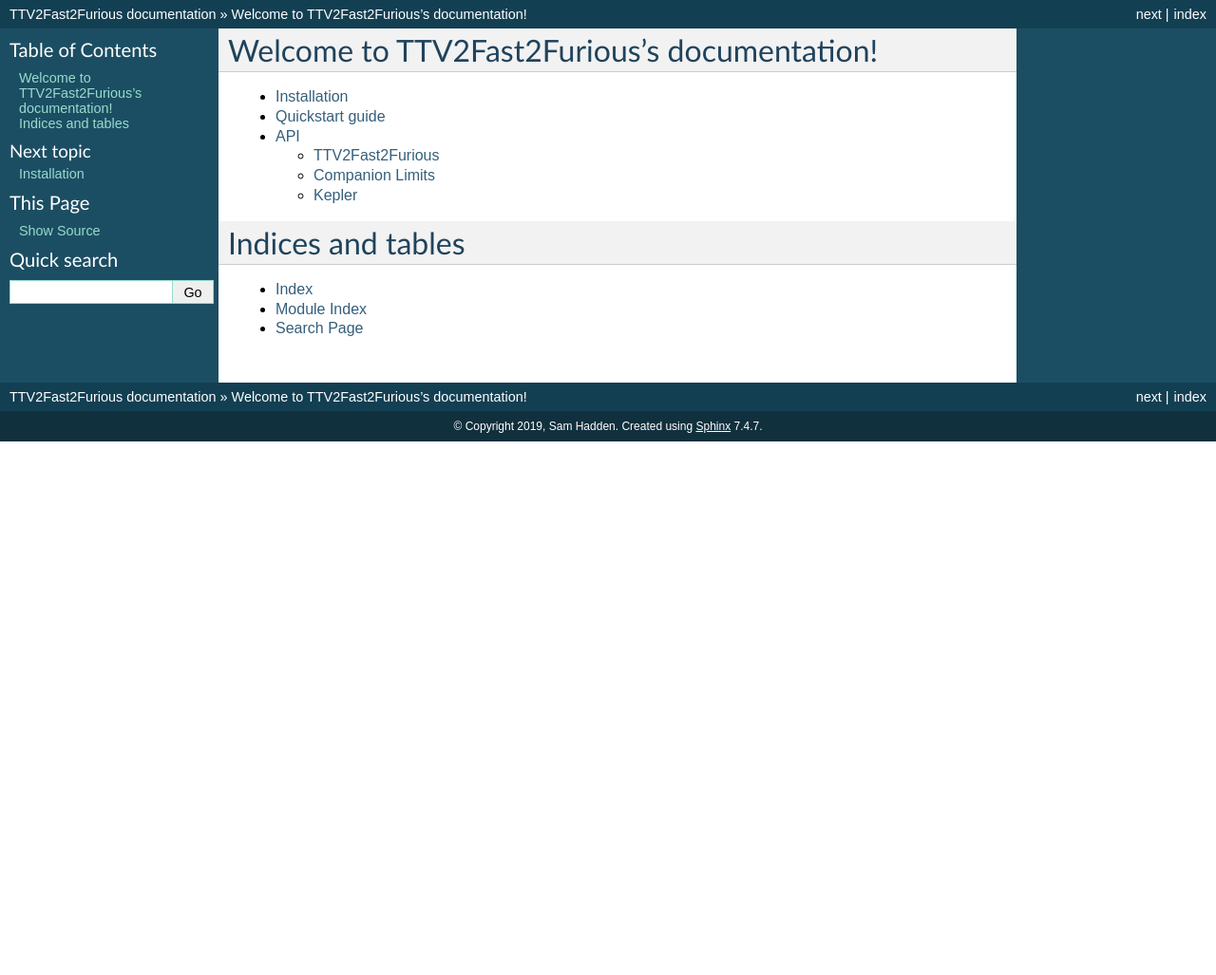
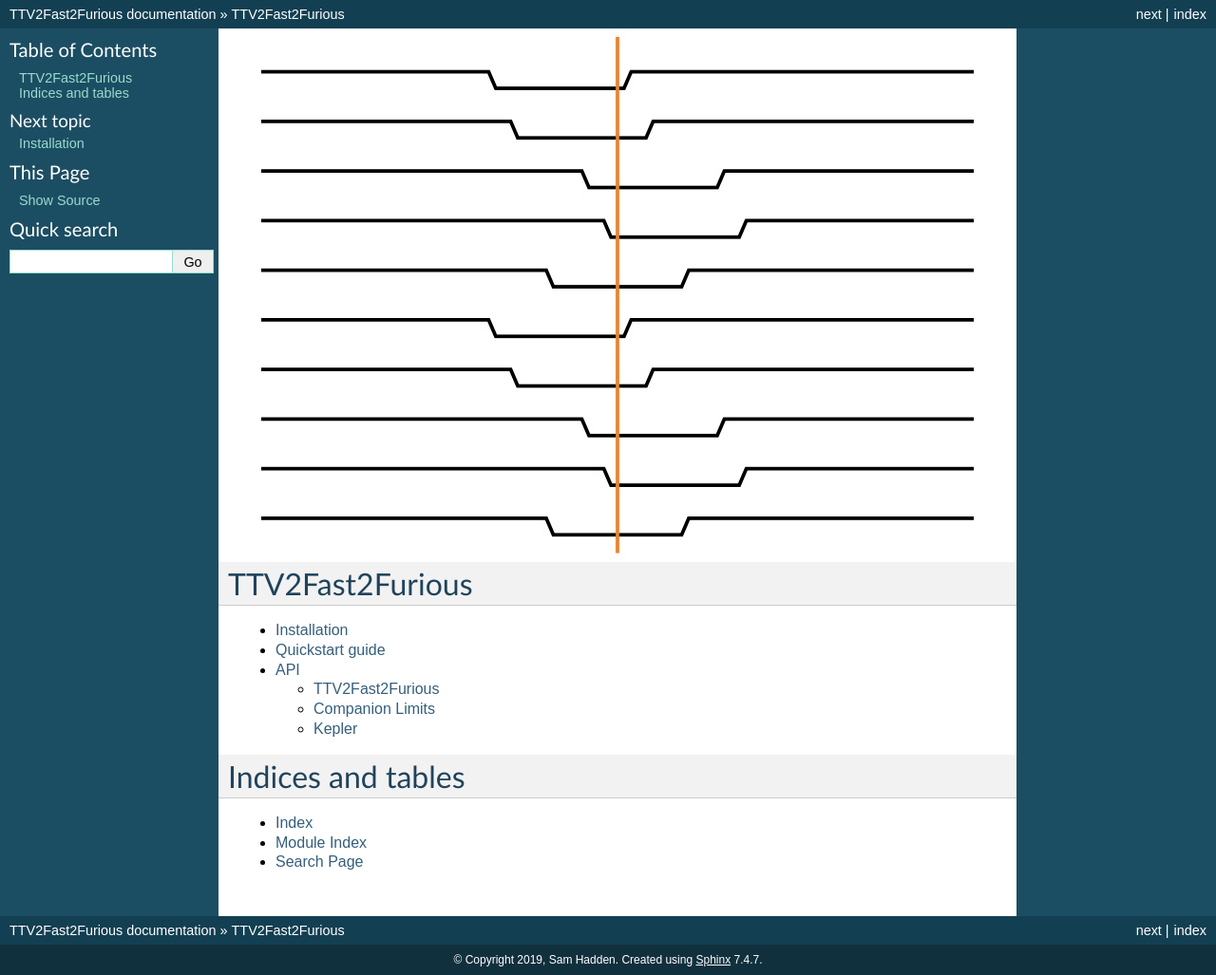
Before and after one commit to shadden/TTV2Fast2Furious, a Sphinx documentation site: the page built from docs/index.rst, in a window 1280 px wide. Shown: the whole page at 95% size. Built offline with Sphinx 7.4.7, drawn with Linux system fonts in a browser that asks for light colours; before the commit the page ends 900 px from its top, so only the background shows below that.

Commit message:
logo added

```diff
--- a/README.rst
+++ b/README.rst
@@ -1,3 +1,9 @@
+TTV2Fast2Furious
+================
+
+.. image:: docs/logo.jpg
+   :align: center
+
 Welcome to TTV2Fast2Furious, a set of tools for analyzing transit timing variations.
 See the code documentation at https://ttv2fast2furious.readthedocs.io
 
--- a/docs/index.rst
+++ b/docs/index.rst
@@ -3,8 +3,12 @@
    You can adapt this file completely to your liking, but it should at least
    contain the root `toctree` directive.
 
-Welcome to TTV2Fast2Furious's documentation!
-============================================
+.. image:: logo.jpg
+   :align: center
+
+TTV2Fast2Furious
+================
+
 
 .. toctree::
    :maxdepth: 2
```
Also changed, not shown: docs/logo.jpg (added).
